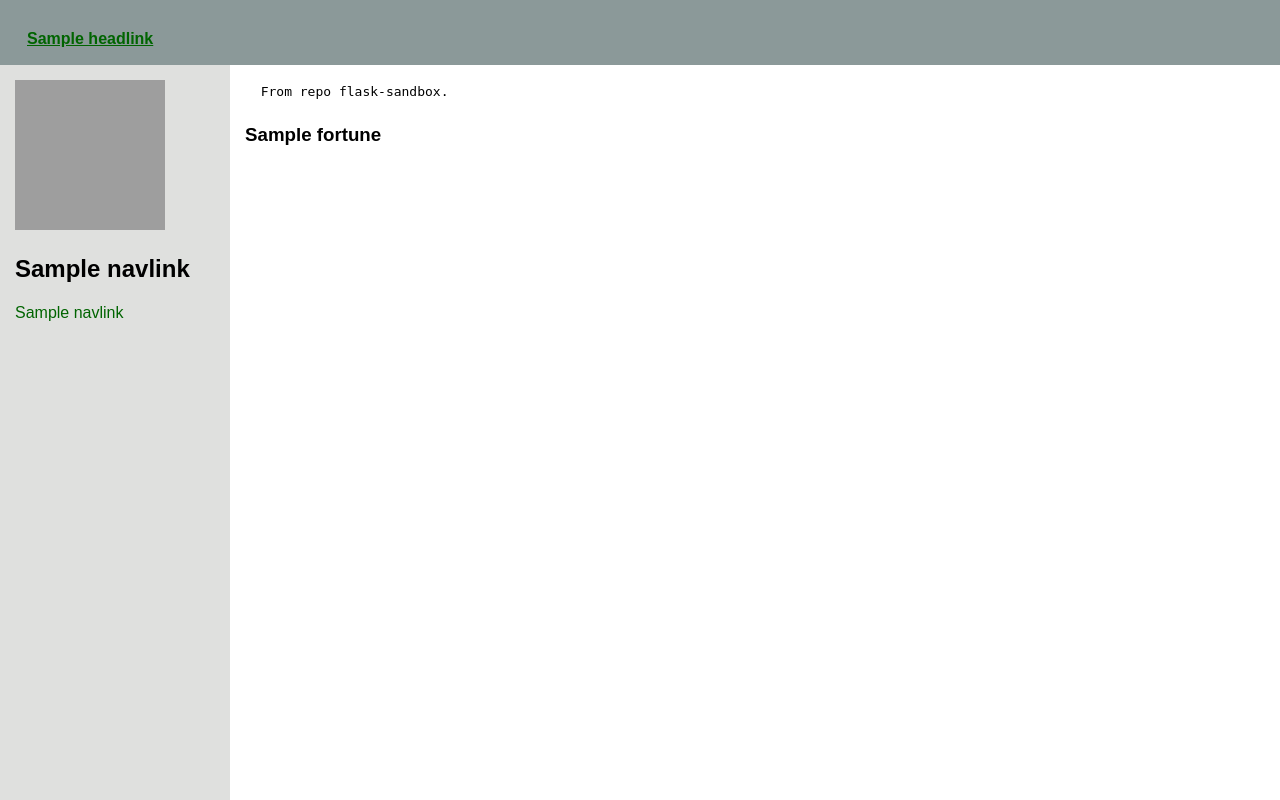
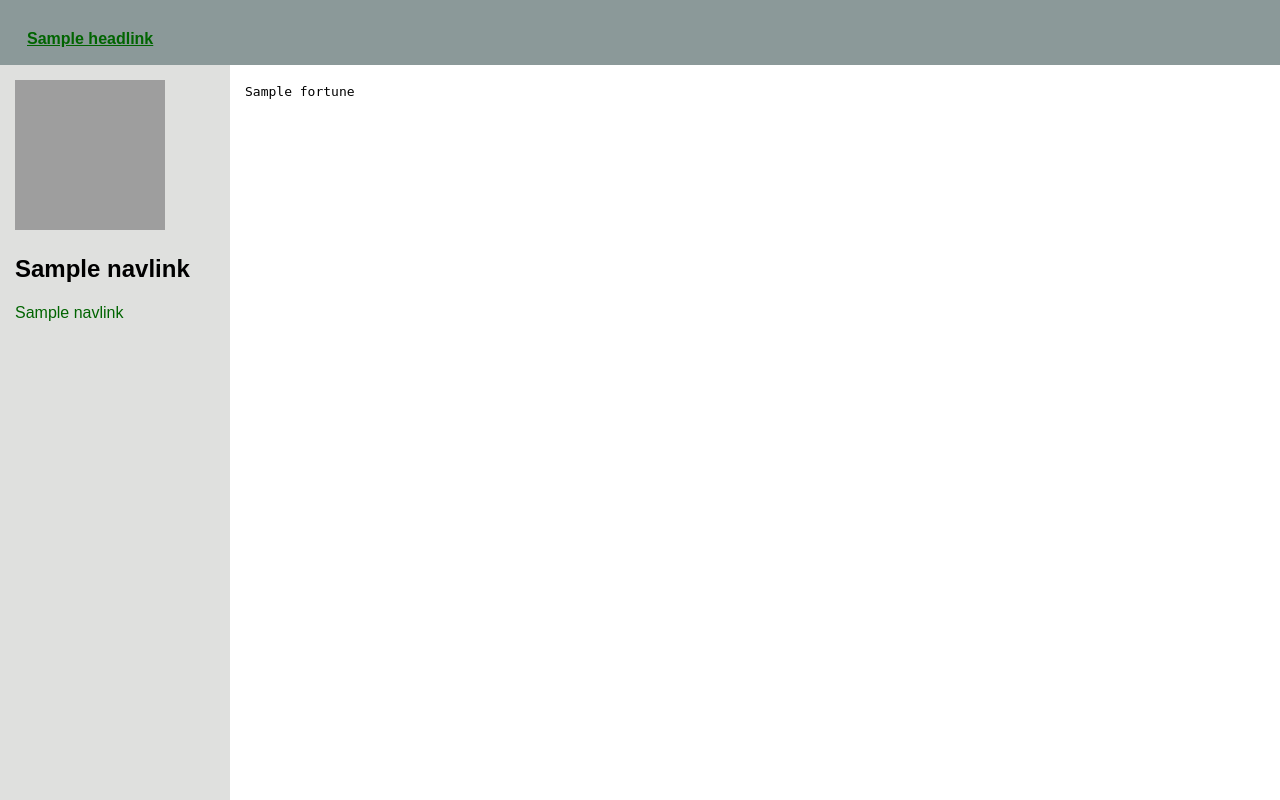
Before and after one commit to TorpedoAway/flask-sandbox, a Flask app: template templates/gen.html in a window 1280 px wide. Run offline with Flask 2, Linux system fonts and the light colour scheme; the template is opened without the code that fills it: most values are stand-ins (such as "Sample title", 1, 10 or a date in 2020); lists and menus that the app fills with data are empty; grey boxes are pictures that could not be loaded.

Commit message:
Update gen.html

```diff
--- a/templates/gen.html
+++ b/templates/gen.html
@@ -1,11 +1,10 @@
 {% extends "base.html" %}
 {% block content %}
 
-<pre>
-  From repo flask-sandbox.
-</pre>
 
 {% if fortune is defined %}
-<h3>{{ fortune }}</h3>
+<pre>
+{{ fortune }}
+</pre>
 {% endif %}
 {% endblock %}
```
